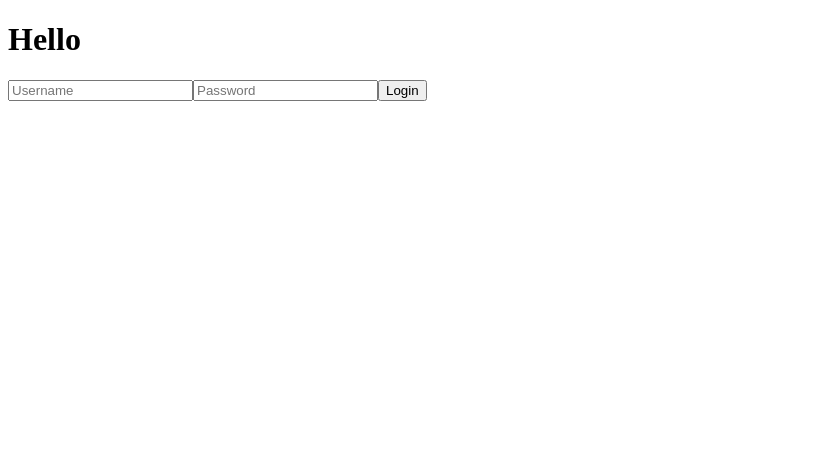
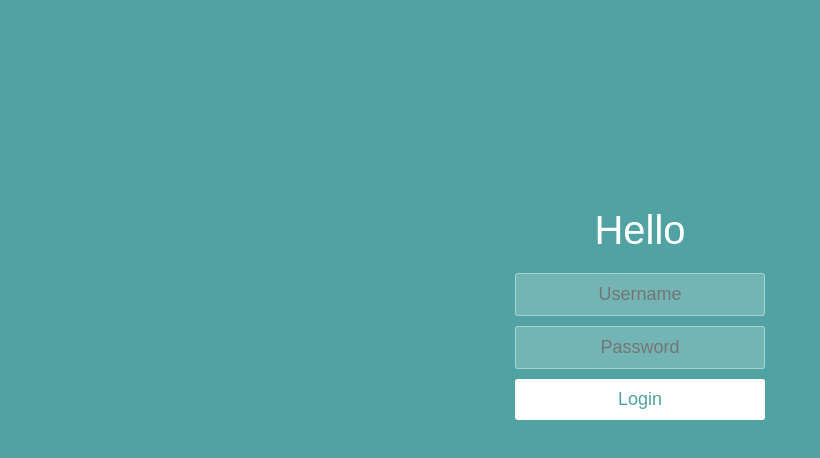
Before and after one commit to oussamabouchikhi/react_projects, a React (Create React App) app in the folder login/: page / in a window 1280 px wide. Shown: the top 458 px of the page, without its empty margins (0-820 px from the left). Built offline with nearby package versions, Linux system fonts and the light colour scheme.

Commit message:
Style the app

```diff
--- a/login/public/index.html
+++ b/login/public/index.html
@@ -2,6 +2,7 @@
 <html lang="en">
   <head>
     <title>Login</title>
+    <link rel="stylesheet" href="style.css">
   </head>
   <body>
     <div id="root"></div>
--- /dev/null
+++ b/login/public/style.css
@@ -0,0 +1,57 @@
+* {
+    box-sizing: border-box;
+    margin: 0;
+    padding: 0;
+    font-weight: 300;
+}
+
+body {
+    font-family: "Source Sans Pro", sans-serif;
+    color: white;
+    font-weight: 300;
+    background: #50a3a2;
+    width: 100%;
+    height: 100%;
+}
+
+.container {
+    margin: 10% auto;
+    padding: 80px 0;
+    text-align: center;
+}
+
+.container h1 {
+    font-size: 40px;
+    font-weight: 200;
+}
+
+form {
+    padding: 20px 0;
+    position: relative;
+}
+form input {
+    border: 1px solid rgba(252, 252, 252, 0.4);
+    background-color: rgba(252, 252, 252, 0.2);
+    width: 250px;
+    border-radius: 3px;
+    font-family: "Source Sans Pro", sans-serif;
+    padding: 10px 15px;
+    margin: 0 auto 10px auto;
+    display: block;
+    text-align: center;
+    font-size: 18px;
+    color: white;
+    font-weight: 300;
+}
+
+form button {
+    appearance: none;
+    outline: 0;
+    background-color: white;
+    border: 0;
+    padding: 10px 15px;
+    color: #50a3a2;
+    border-radius: 3px;
+    width: 250px;
+    font-size: 18px;
+}
```
